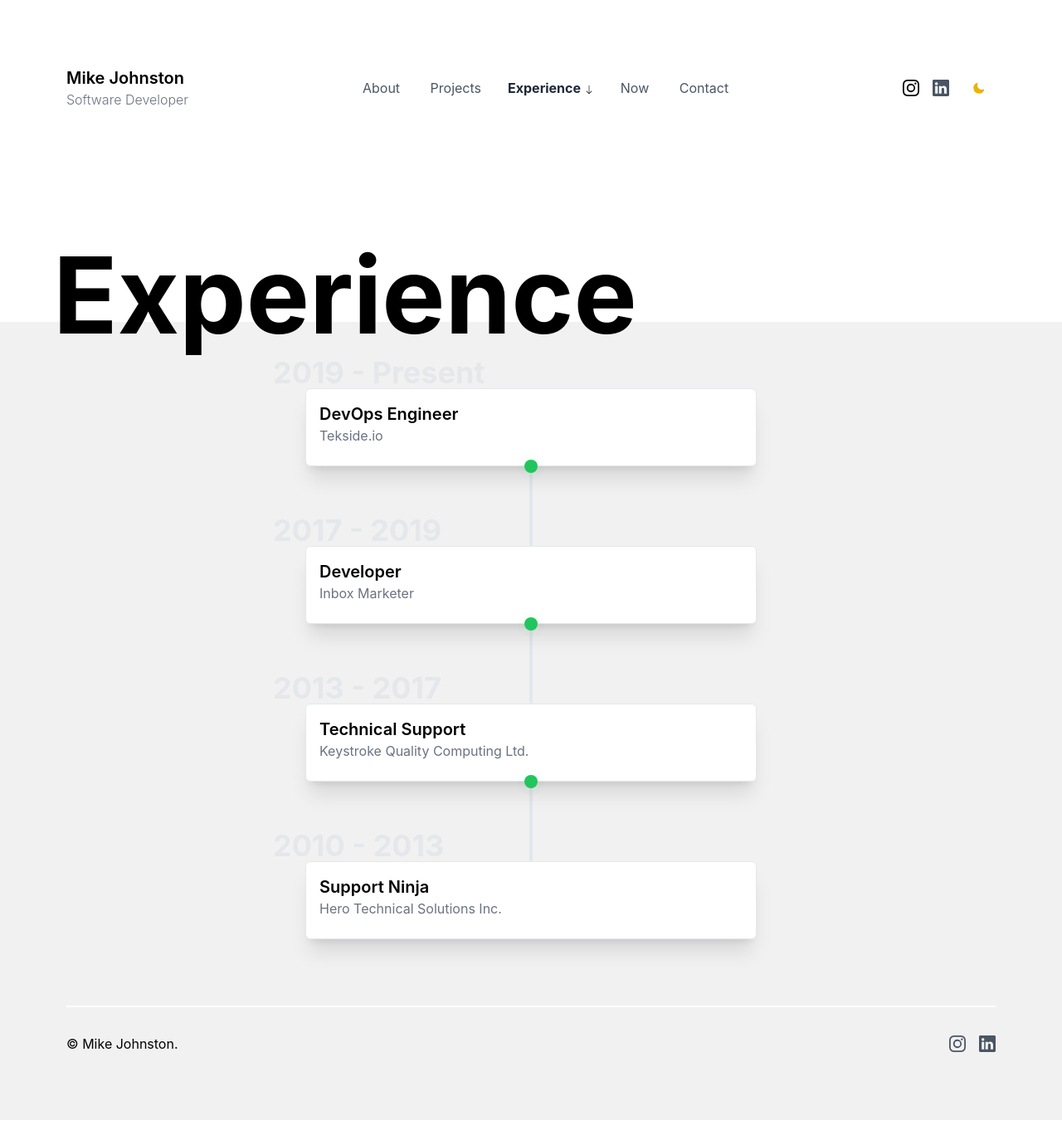
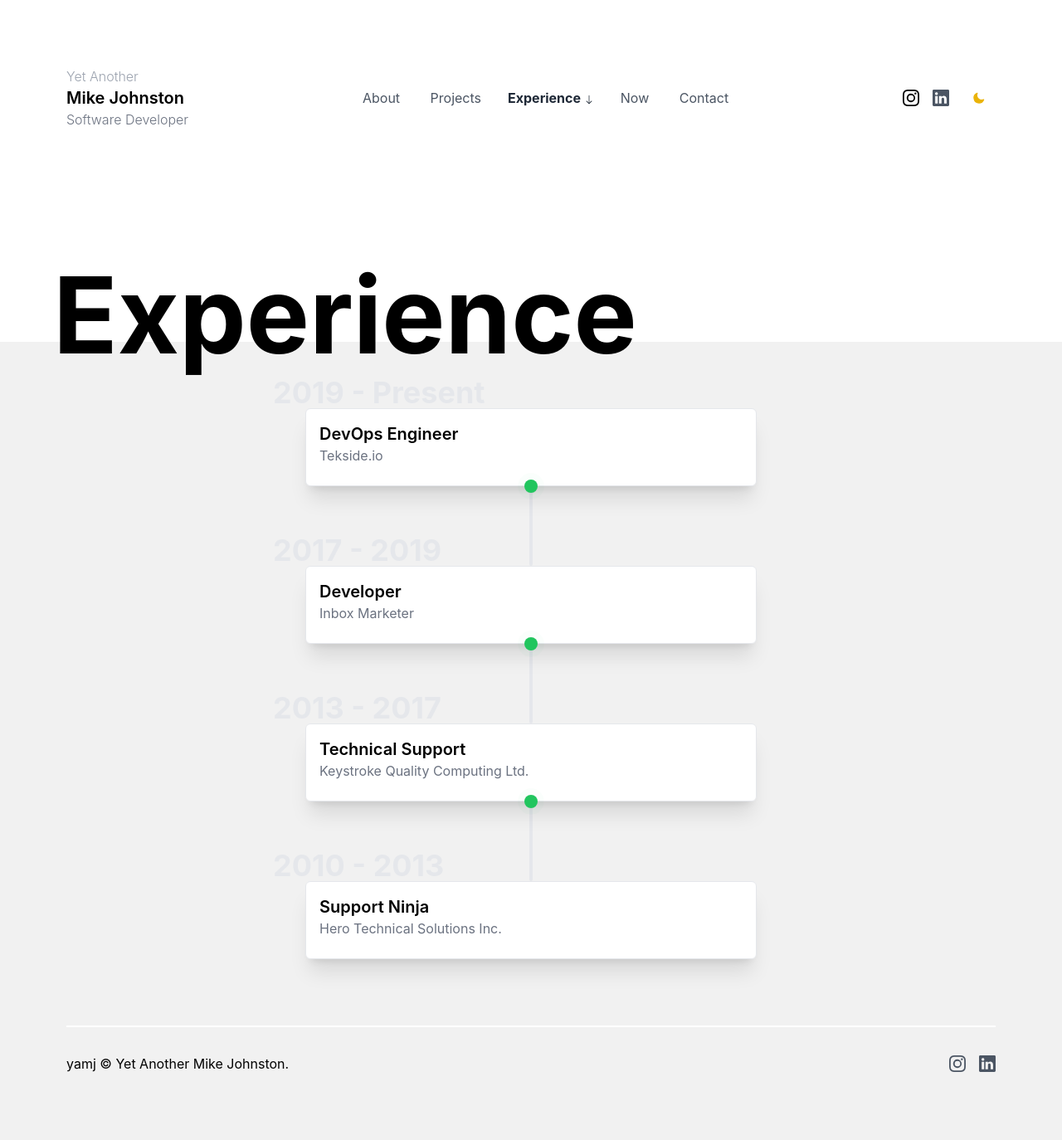
Before and after one commit to ThaMunsta/portfolio, a Next.js app: page /experience in a window 1280 px wide. Shown: the whole page at 83% size. Before the commit the page ends 1350 px from the top, so only its background shows below. Built offline with nearby package versions, Linux system fonts and the light colour scheme.

Commit message:
small tweaks

```diff
--- a/components/Footer.js
+++ b/components/Footer.js
@@ -8,7 +8,7 @@ export default function Footer() {
         <div className="h-0.5 w-full bg-white dark:bg-gray-700"></div>
         <div className="flex flex-col space-y-4 md:space-y-0 md:flex-row justify-between md:items-center mt-8">
           <div>
-            <p>&copy; Mike Johnston.</p>
+            <p>yamj &copy; Yet Another Mike Johnston.</p>
           </div>
           <div className="space-x-4 flex flex-row items-center">
             <a
--- a/components/Navbar.js
+++ b/components/Navbar.js
@@ -19,6 +19,9 @@ export default function Navbar() {
       <div className="flex  md:flex-row justify-between items-center">
         <div className="flex flex-col">
           <Link href="/">
+            <p className="text-base font-light text-gray-400 dark:text-gray-400">
+              {userData.pretext}
+            </p>
             <h1 className="font-semibold text-xl dark:text-gray-100">
               {userData.name}
             </h1>
--- a/constants/data.js
+++ b/constants/data.js
@@ -1,5 +1,6 @@
 const userData = {
   githubUsername: "thamunsta",
+  pretext: "Yet Another",
   name: "Mike Johnston",
   designation: "Software Developer",
   avatarUrl: "/avatar.png",
--- a/pages/experience.js
+++ b/pages/experience.js
@@ -4,7 +4,7 @@ import Experience from "../components/Experience";
 
 export default function experience() {
   return (
-    <ContainerBlock title="Experience - Claire Johnston">
+    <ContainerBlock title="Experience - Mike Johnston">
       <Experience />
     </ContainerBlock>
   );
```
